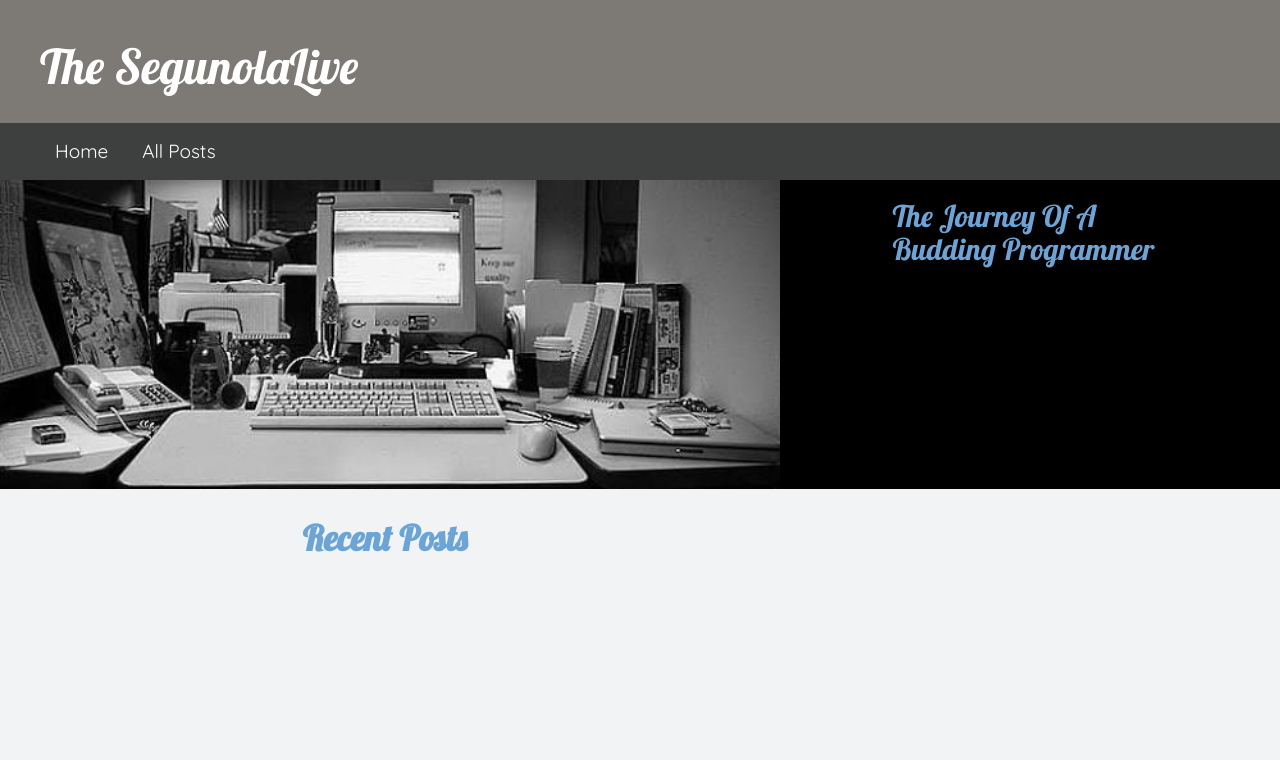
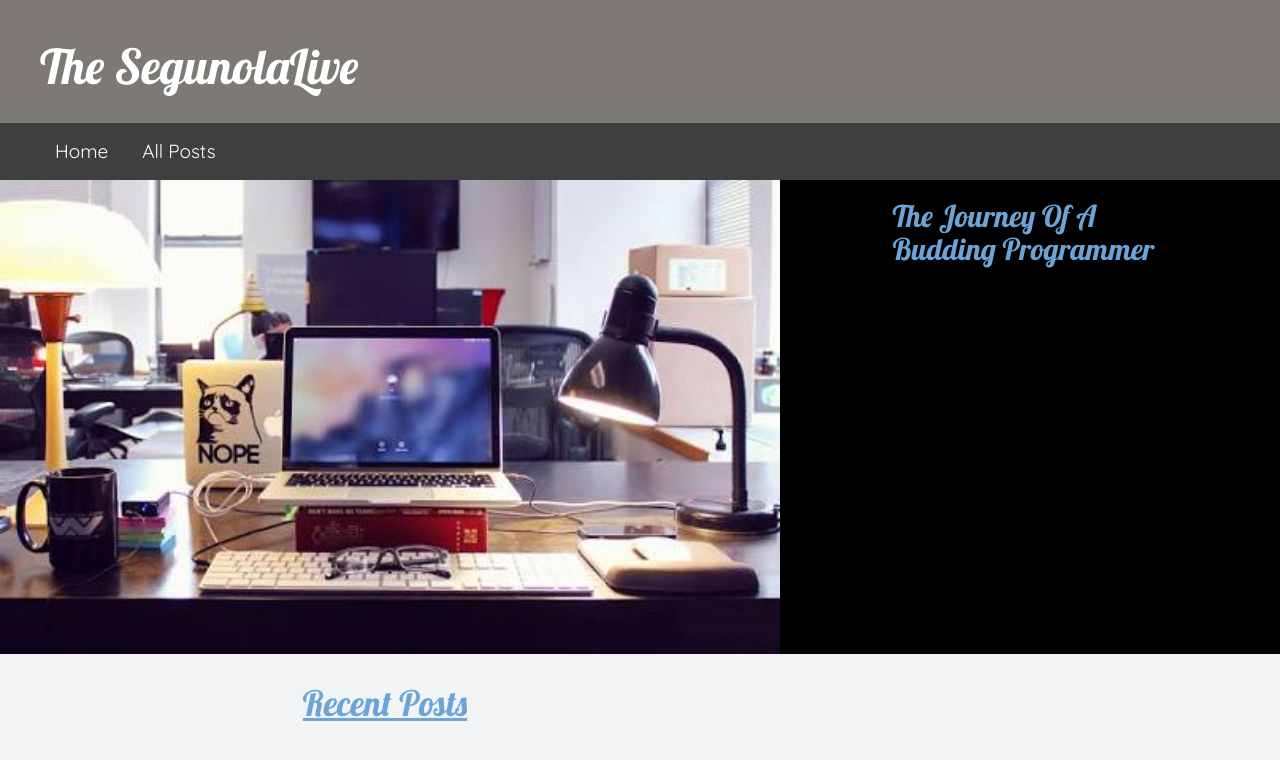
Before and after one commit to segunolalive/two-docs, a Django app: page / in a window 1280 px wide. Shown: the top 760 px of the page. Run offline with Django 3.2, Linux system fonts and the light colour scheme; data that the repository does not hold is empty; some libraries are stand-ins or nearby versions.

Commit message:
"changed jumbotron image, made html and css changes, still needs back-end and admin customization work"

```diff
--- a/blog/forms.py
+++ b/blog/forms.py
@@ -5,4 +5,4 @@ class PostForm(forms.ModelForm):
 
 	class Meta:
 		model = Post
-		fields = ('title', 'text',)
+		fields = ['title', 'text',]
--- a/blog/static/css/blog.css
+++ b/blog/static/css/blog.css
@@ -157,5 +157,5 @@ h1, h2, h3, h4 {
     color:#6BA5D8;
     font-size: 35px;
     text-align: center;
-    font-weight: bold;
+    text-decoration: underline;
 }
--- a/blog/templates/blog/base.html
+++ b/blog/templates/blog/base.html
@@ -39,7 +39,7 @@
 
         <div class="jumbotron">
             <div class="container">
-            <img src="{% static 'images/display.jpg' %}" class="img-responsive col-sm-8 offset-1">
+            <img src="{% static 'images/image.jpg' %}" class="img-responsive col-sm-8 offset-1">
             <h2 class="pull-right col-sm-3">The Journey Of A Budding Programmer</h2>
             </div>
         </div>
--- a/blog/views.py
+++ b/blog/views.py
@@ -10,9 +10,6 @@ def post_list(request):
 	posts = Post.objects.filter(published_date__lte=timezone.now()).order_by('-published_date')
 	return render(request, 'blog/post_list.html', {'posts': posts})
 
-#def all_posts(request):
-#	posts = Post.objects.filter(published_date__lte=timezone.now()).order_by('published_date').reverse
-#	return render(request, 'blog/all_posts.html', {'posts': posts})
 
 def recent_posts(request):
 	posts= Post.objects.filter(published_date__lte=timezone.now()).order_by('-published_date')[:5]
```
Also changed, not shown: blog/static/images/image.jpg (added).
